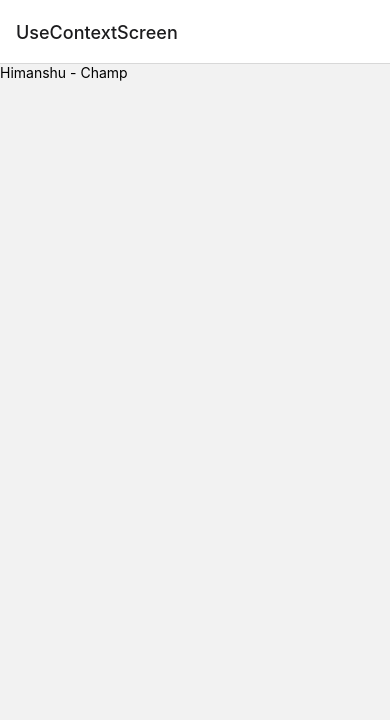
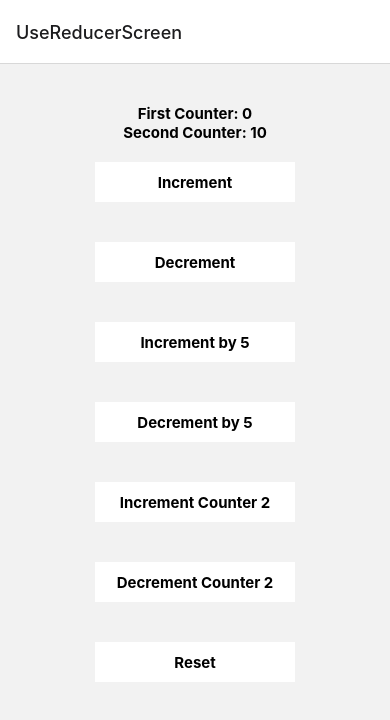
Before and after one commit to himanshukhond2023/react-native-firstApp, a React Native app: screen /UseReducerScreen in a window 390 px wide. Shown: the top 720 px of the page. Built offline with nearby package versions, Linux system fonts and the light colour scheme.

Commit message:
useReducer

```diff
--- a/src/components/Navigation.js
+++ b/src/components/Navigation.js
@@ -20,6 +20,7 @@ import DateScreen from '../screens/DateScreen';
 import UseStateScreen from '../screens/UseStateScreen';
 import UseEffectScreen from '../screens/UseEffectScreen';
 import UseContextScreen from '../screens/UseContextScreen';
+import UseReducerScreen from '../screens/UseReducerScreen';
 
 const Stack = createNativeStackNavigator();
 
@@ -48,7 +49,8 @@ const Navigation = () => {
 
                 {/* <Stack.Screen name="UseStateScreen" component={UseStateScreen} /> */}
                 {/* <Stack.Screen name="UseEffectScreen" component={UseEffectScreen} /> */}
-                <Stack.Screen name="UseContextScreen" component={UseContextScreen} />
+                {/* <Stack.Screen name="UseContextScreen" component={UseContextScreen} /> */}
+                <Stack.Screen name="UseReducerScreen" component={UseReducerScreen} />
 
             </Stack.Navigator>
         </NavigationContainer>
--- /dev/null
+++ b/src/screens/UseReducerScreen.js
@@ -0,0 +1,120 @@
+import React, { useReducer } from "react";
+import { TouchableOpacity, StyleSheet, View, Text } from "react-native";
+
+// useReducer (simple state and action)
+// const initialState = 0;
+// const reducer = (state, action) => {
+//     switch(action) {
+//         case "increment":
+//             return state + 1;
+//         case "decrement":
+//             return state - 1;
+//         case "reset":
+//             return initialState;
+//         default:
+//             return state;
+//     }
+// }
+// const UseReducerScreen = () => {
+//     const [count, dispatch] = useReducer(reducer, initialState);
+
+//     return (
+//         <View style={styles.container}>
+//             <TouchableOpacity style={styles.button} onPress={() => dispatch("increment")}>
+//                 <Text style={styles.text}>Increment</Text>
+//             </TouchableOpacity>
+//             <Text style={styles.text}>Count: {count}</Text>
+//             <TouchableOpacity style={styles.button} onPress={() => dispatch("decrement")}>
+//                 <Text style={styles.text}>Decrement</Text>
+//             </TouchableOpacity>
+//             <TouchableOpacity style={styles.button} onPress={() => dispatch("reset")}>
+//                 <Text style={styles.text}>Reset</Text>
+//             </TouchableOpacity>
+//         </View>
+//     );
+// }
+
+
+// useReducer (complex state and action)
+const initialState = {
+    firstCounter: 0,
+    secondCounter: 10
+};
+const reducer = (state, action) => {
+    switch(action.type) {
+        case "increment":
+            return {...state, firstCounter: state.firstCounter + action.value};
+        case "decrement":
+            return {...state, firstCounter: state.firstCounter - action.value};
+        case "increment2":
+            return {...state, secondCounter: state.secondCounter + action.value};
+        case "decrement2":
+            return {...state, secondCounter: state.secondCounter - action.value};
+        case "reset":
+            return initialState;
+        default:
+            return state;
+    }
+}
+
+const UseReducerScreen = () => {
+    const [count, dispatch] = useReducer(reducer, initialState);
+
+    return (
+        <View style={styles.container}>
+            <Text style={styles.text}>First Counter: {count.firstCounter}</Text>
+            <Text style={styles.text}>Second Counter: {count.secondCounter}</Text>
+
+            {/* First Counter */}
+            <TouchableOpacity style={styles.button} onPress={() => dispatch({type: "increment", value: 1})}>
+                <Text style={styles.text}>Increment</Text>
+            </TouchableOpacity>
+            <TouchableOpacity style={styles.button} onPress={() => dispatch({type: "decrement", value: 1})}>
+                <Text style={styles.text}>Decrement</Text>
+            </TouchableOpacity>
+            <TouchableOpacity style={styles.button} onPress={() => dispatch({type: "increment", value: 5})}>
+                <Text style={styles.text}>Increment by 5</Text>
+            </TouchableOpacity>
+            <TouchableOpacity style={styles.button} onPress={() => dispatch({type: "decrement", value: 5})}>
+                <Text style={styles.text}>Decrement by 5</Text>
+            </TouchableOpacity>
+
+            {/* Second Counter */}
+            <TouchableOpacity style={styles.button} onPress={() => dispatch({type: "increment2", value: 1})}>
+                <Text style={styles.text}>Increment Counter 2</Text>
+            </TouchableOpacity>
+            <TouchableOpacity style={styles.button} onPress={() => dispatch({type: "decrement2", value: 1})}>
+                <Text style={styles.text}>Decrement Counter 2</Text>
+            </TouchableOpacity>
+
+            {/* Reset Button for both the counter */}
+            <TouchableOpacity style={styles.button} onPress={() => dispatch({type: "reset"})}>
+                <Text style={styles.text}>Reset</Text>
+            </TouchableOpacity>
+        </View>
+    );
+}
+
+const styles = StyleSheet.create({
+    container: {
+        alignItems: "center",
+        padding: 40,
+    },
+    button: {
+        width: 200,
+        height: 40,
+        alignItems: "center",
+        backgroundColor: "white",
+        paddingHorizontal: 20,
+        marginVertical: 20,
+        justifyContent: "center",
+        fontSize: 1000,
+        fontWeight: "bold"
+    },
+    text: {
+        fontSize: 15,
+        fontWeight: "bold"
+    },
+});
+
+export default UseReducerScreen;
--- a/src/screens/UseStateScreen.js
+++ b/src/screens/UseStateScreen.js
@@ -60,7 +60,7 @@ const UseStateScreen = () => {
 
 
             {/* useState with previous state */}
-            {/* <TouchableOpacity style={styles.button} onPress={() => changeCount(-1)}>
+            <TouchableOpacity style={styles.button} onPress={() => changeCount(-1)}>
                 <Text style={styles.text}>-</Text>
             </TouchableOpacity>
             <Text style={styles.text}>Count: {count}</Text>
@@ -69,49 +69,7 @@ const UseStateScreen = () => {
             </TouchableOpacity>
             <TouchableOpacity style={styles.button} onPress={reset}>
                 <Text style={styles.text}>Reset</Text>
-            </TouchableOpacity> */}
-
-
-            {/* useState with object */}
-            <TextInput
-                placeholder="Enter First Name"
-                value={name.firstName}
-                onChangeText={(newValue) => addFirstName(newValue)}
-                style={styles.input}
-                autoCapitalize="none"
-                autoCorrect={false}
-                allowFontScaling
-            />
-            <TextInput
-                placeholder="Enter Last Name"
-                value={name.lastName}
-                onChangeText={(newValue) => addLastName(newValue)}
-                style={styles.input}
-                autoCapitalize="none"
-                autoCorrect={false}
-                allowFontScaling
-            />
-            {
-                name.firstName ? <Text style={styles.text}>Your first name is {name.firstName}</Text> : null
-            }
-            {
-                name.firstName ? <Text style={styles.text}>Your last name is {name.lastName}</Text> : null
-            }
-            <Text style={styles.text}>{JSON.stringify(name)}</Text>
-
-
-            {/* useState with array */}
-            {/* <Button
-                title="Add a number"
-                onPress={addItem}
-            />
-            <ScrollView>
-                {
-                    items.map((item) => {
-                        return <Text key={item.id} style={{marginVertical: 10, width: 50}}>{item.id}: {item.value}</Text>
-                    })
-                }
-            </ScrollView> */}
+            </TouchableOpacity>
         </View>
     );
 };
```
